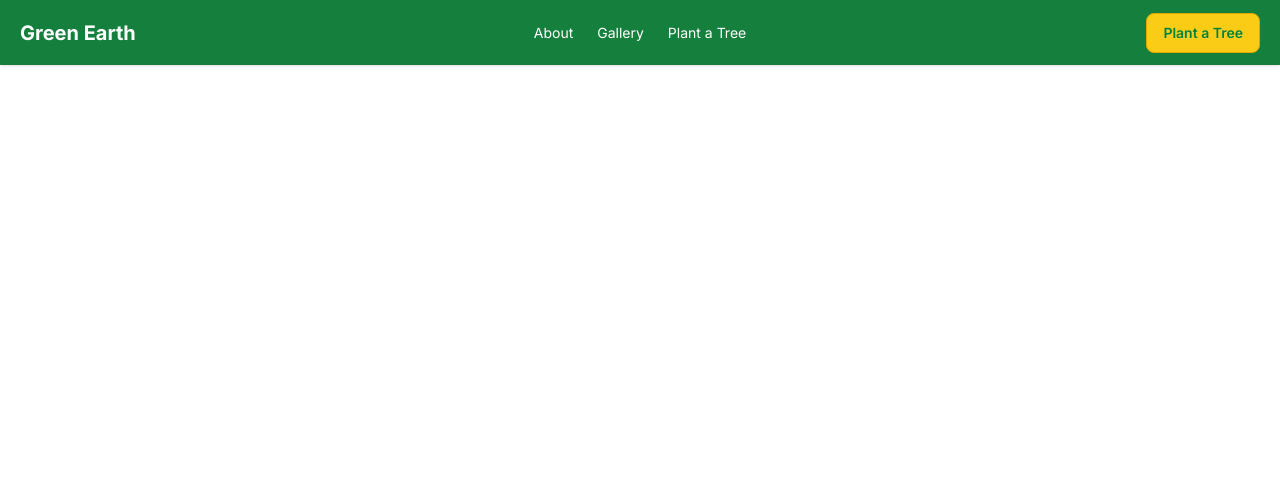
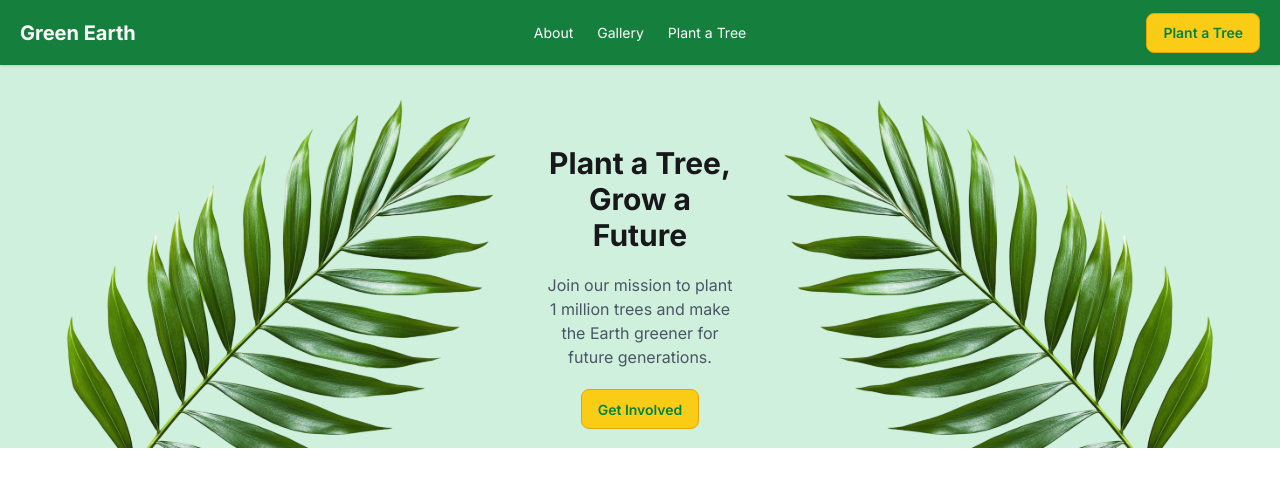
Before and after one commit to hr1971/assignment_6, a plain HTML site: page index.html in a window 1280 px wide. Drawn offline with nearby package versions, Linux system fonts and the light colour scheme.

Commit message:
header section done

```diff
--- a/index.html
+++ b/index.html
@@ -21,7 +21,7 @@
 <body>
 
     <nav class=" bg-[#15803D]">
-        <div class="navbar     max-w-7xl mx-auto px-5
+        <div class="navbar  max-w-7xl mx-auto px-5
  shadow-sm">
   <div class="navbar-start">
     <div class="dropdown">
@@ -58,6 +58,24 @@
 </div>
     </nav>
 
+    <header class="bg-[#cff0dc]  ">
+
+        <div class="flex max-w-screen-2xl mx-auto ">
+            <img src="./assets/hero-leaf1.png" alt="">
+
+       <div class="text-center mt-15 ">
+         <h1 class="font-bold text-3xl my-5">Plant a Tree, Grow a Future</h1>
+        <p class="my-5 text-gray-600 ">Join our mission to plant 1 million trees and make the Earth greener for future
+generations.</p>
+<button class="btn btn-active btn-warning text-green-700 bg-[#FACC15] rounded-lg">Get Involved</button>
+       </div>
+
+       <img src="./assets/hero-leaf2.png" alt="">
+        </div>
+
+    </header>
+
+
 
 
 </body>
```
